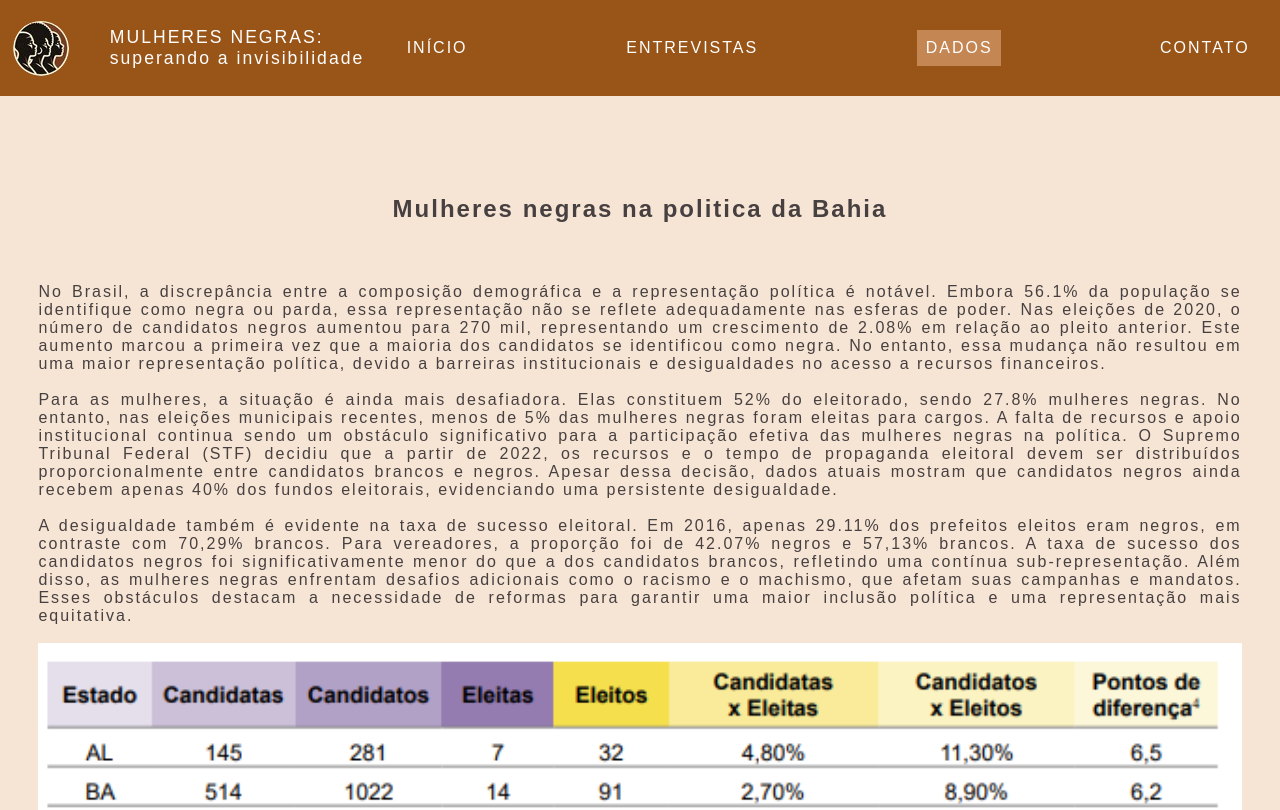
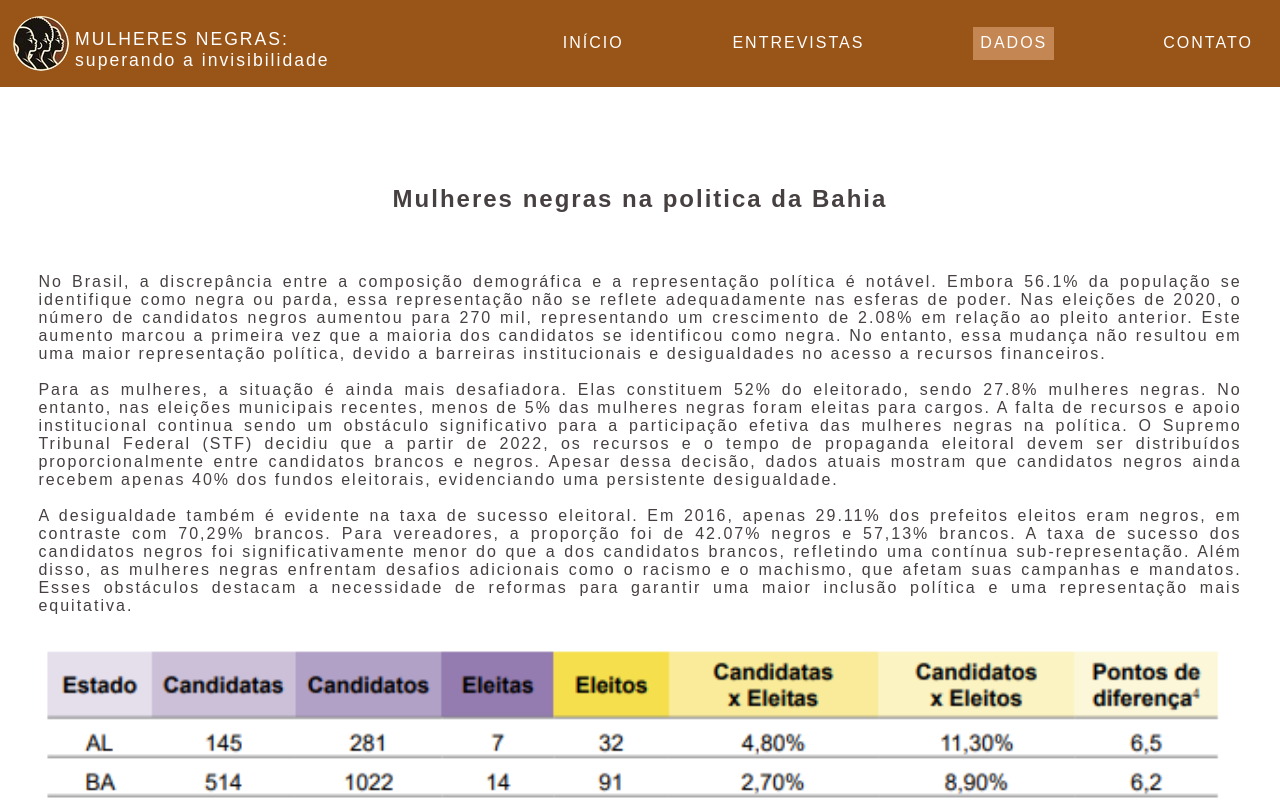
Before and after one commit to AnicaGabrielli/superando-a-invisibilidade-guanambi-ba, a plain HTML site: page pages/dados.html in a window 1280 px wide. Shown: the top 810 px of the page. Drawn offline with Linux system fonts and the light colour scheme.

Commit message:
Ajustes o header

```diff
--- a/style/_estilosGlobais.scss
+++ b/style/_estilosGlobais.scss
@@ -8,6 +8,7 @@ $branco: rgb(255, 255, 255);
 $pretoClaro:rgb(71, 64, 64);
 *{
     // decobri que serve para deixar o elemento filho completamente dentro do pai e adcionar uma margin
+   // border: 1px solid red;
     box-sizing: border-box;
     margin: 0;
     padding: 0;
--- a/style/_header.scss
+++ b/style/_header.scss
@@ -1,3 +1,4 @@
+
 #tituloLogo{
     background-color: $marrom;
     width: 100%;
@@ -10,7 +11,7 @@
     @include estilizaLinks();
     margin: 2%;
     &:hover{
-        transition: all 1s;
+        transition: all 0.5s;
         background-color: $marromClaro;
         padding: 1%;
 
@@ -18,7 +19,7 @@
 }
 
 #acessos{
-    width: 70%;
+    width: 60%;
     @include alinhamentoFlexRow();
     flex-wrap: wrap;
 }
@@ -28,9 +29,10 @@
 }
 
 #titulo{
-    width: 23%;
+    width: 40%;
     font-size: 110%;
-    padding-left:2% ;
+    padding-left:0.5% ;
+    margin-top: 1%;
 }
 #menuOculto{
     @include alinhamentoFlexRow;
@@ -57,6 +59,7 @@ border: dashed 2px $marromEscuro;
     #titulo{
         font-size: smaller;
         width: 85%;
+        margin-top: 3%;
     }
     #hamburger{
         margin-right: 3%;
--- a/style/dados.scss
+++ b/style/dados.scss
@@ -8,7 +8,6 @@
     @include linkAtivo();
 }
 body{
-    background-color: $marromClarinho;
     color: $pretoClaro;
 }
 h2{
```
Also changed, not shown: style/contato.css, style/dados.css, style/entrevistas.css, style/index.css, 4 other files.
